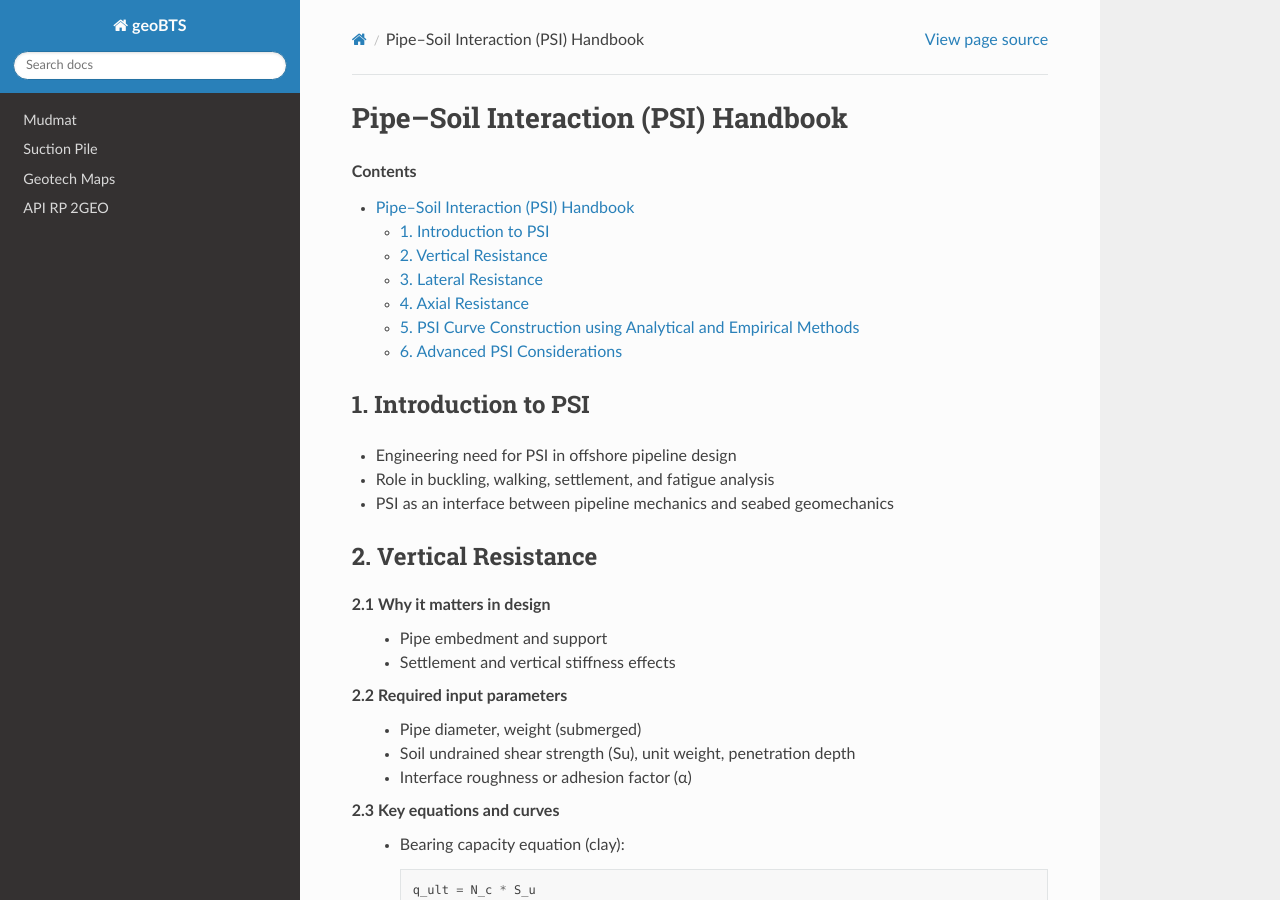
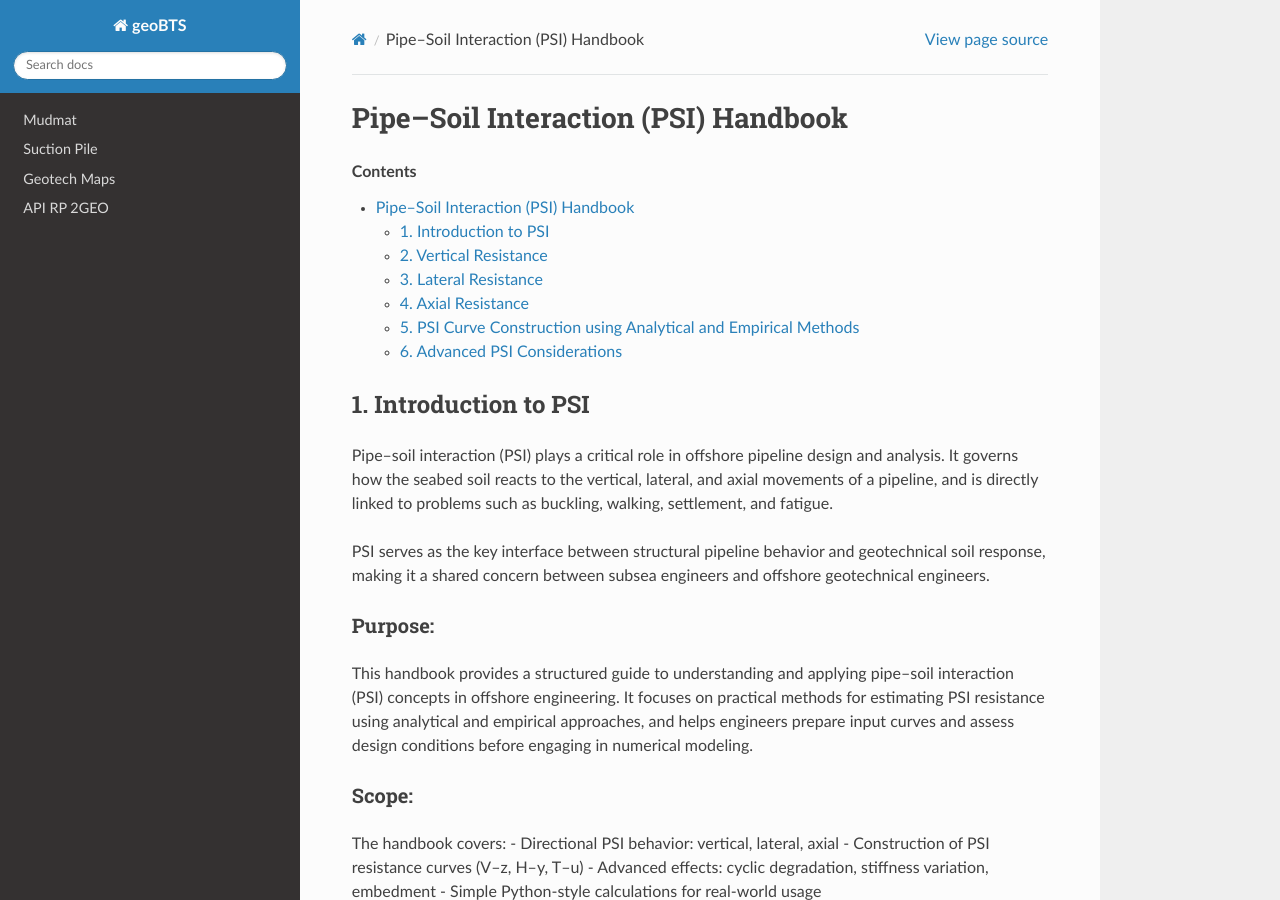
Before and after one commit to jungsohn/geoBTS, a Sphinx documentation site: the page built from docs/source/Pipe_Soil.rst, in a window 1280 px wide and 900 px high. Built offline with Sphinx 7.4.7 and the Read the Docs theme 3.1.0, drawn with Linux system fonts in a browser that asks for light colours; some of the changed text lies outside the part shown.

Commit message:
Update Pipe_Soil.rst

```diff
--- a/docs/source/Pipe_Soil.rst
+++ b/docs/source/Pipe_Soil.rst
@@ -7,9 +7,29 @@ Pipe–Soil Interaction (PSI) Handbook
 1. Introduction to PSI
 -----------------------
 
-- Engineering need for PSI in offshore pipeline design
-- Role in buckling, walking, settlement, and fatigue analysis
-- PSI as an interface between pipeline mechanics and seabed geomechanics
+Pipe–soil interaction (PSI) plays a critical role in offshore pipeline design and analysis.
+It governs how the seabed soil reacts to the vertical, lateral, and axial movements of a pipeline,
+and is directly linked to problems such as buckling, walking, settlement, and fatigue.
+
+PSI serves as the key interface between structural pipeline behavior and geotechnical soil response,
+making it a shared concern between subsea engineers and offshore geotechnical engineers.
+
+Purpose:
+~~~~~~~~
+This handbook provides a structured guide to understanding and applying
+pipe–soil interaction (PSI) concepts in offshore engineering. It focuses on
+practical methods for estimating PSI resistance using analytical and empirical
+approaches, and helps engineers prepare input curves and assess design conditions
+before engaging in numerical modeling.
+
+Scope:
+~~~~~~
+The handbook covers:
+- Directional PSI behavior: vertical, lateral, axial
+- Construction of PSI resistance curves (V–z, H–y, T–u)
+- Advanced effects: cyclic degradation, stiffness variation, embedment
+- Simple Python-style calculations for real-world usage
+
 
 2. Vertical Resistance
 ----------------------
```
